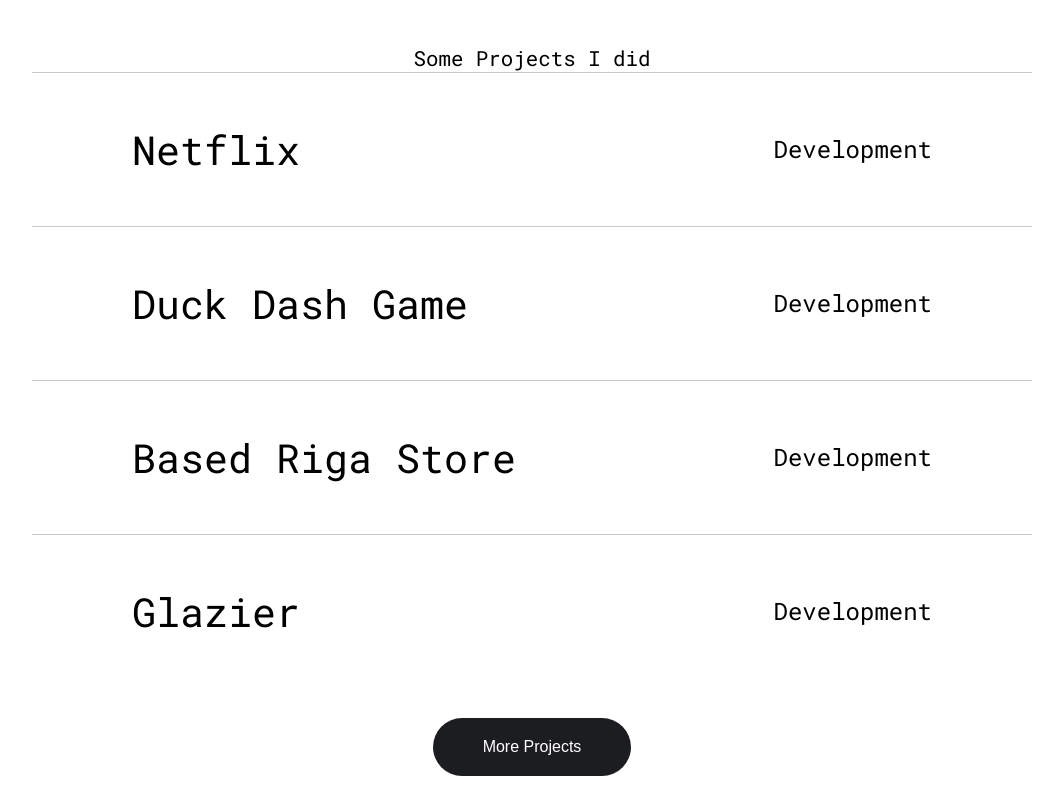
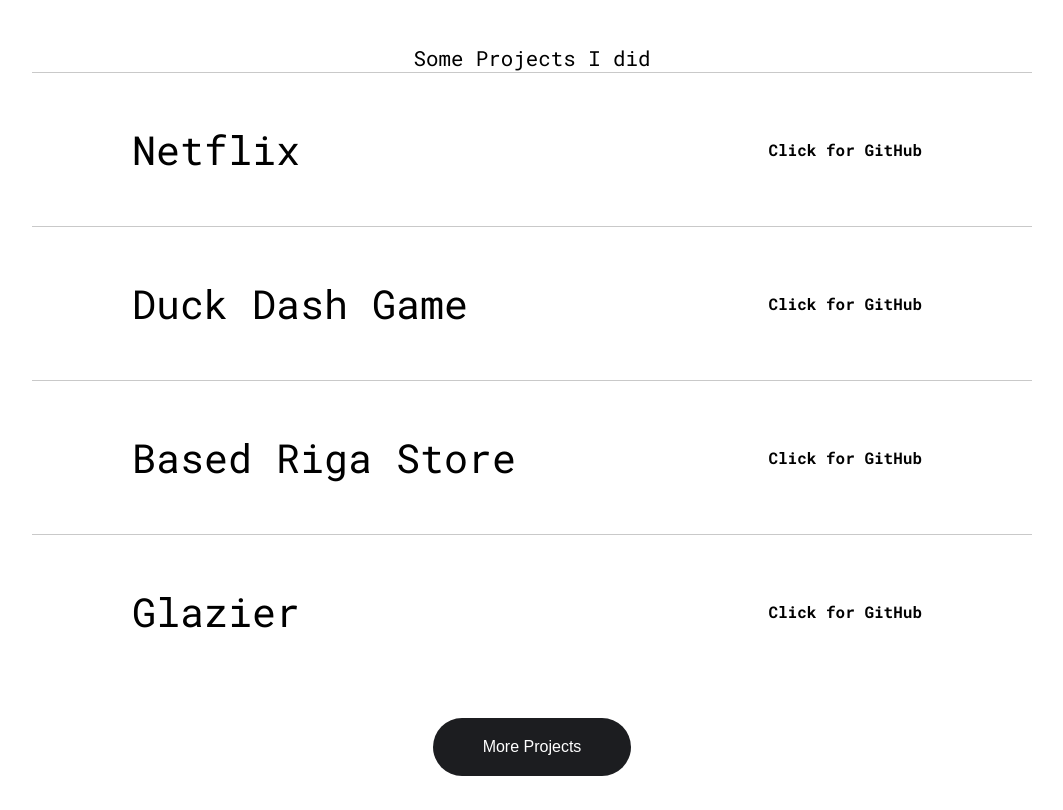
Before and after one commit to nargysc/portfolionrgs, a React (Create React App) app: page / in a window 1280 px wide. Shown: the part 1280-2090 px from the top of the page, without its empty margins (108-1171 px from the left). Built offline with nearby package versions, Linux system fonts and the light colour scheme; a web font is replaced by a local one.

Commit message:
projects component changed

```diff
--- a/src/App.css
+++ b/src/App.css
@@ -29,6 +29,6 @@
   left: 0;
   width: 100%;
   height: 100vh;
-  background-color: #4b414a;
+  background-color: #867ba3;
   transform-origin: top;
 }
--- a/src/App.scss
+++ b/src/App.scss
@@ -33,6 +33,6 @@
     left:0;
     width: 100%;
     height: 100vh;
-    background-color: #4b414a;
+    background-color: #867ba3;
     transform-origin:top ;
 }
--- a/src/Components/ProjectG.css
+++ b/src/Components/ProjectG.css
@@ -52,24 +52,25 @@
 }
 
 .project {
-  position: relative; /* Ensure project div is positioned relatively */
+  position: relative;
 }
 
 .project img {
   display: none;
+  border-radius: 20px;
   background-color: beige;
-  width: 25; /* Initially hide the images */
-  position: absolute; /* Position the image */
-  top: 50%; /* Move the image 50% from the top of the project div */
-  left: 50%; /* Move the image 50% from the left of the project div */
-  transform: translate(-50%, -50%); /* Center the image */
-  max-width: 400px; /* Ensure the image doesn't exceed the size of its container */
-  max-height: 350px; /* Ensure the image doesn't exceed the size of its container */
-  z-index: 2; /* Ensure the image appears above the project div */
+  width: 25%;
+  position: absolute;
+  top: -12%;
+  left: 20%;
+  transform: translate(-50%, -50%);
+  max-width: 400px;
+  max-height: 350px;
+  z-index: 2;
 }
 
 .project:hover img {
-  display: block; /* Reveal the image when hovering over the project div */
+  display: block;
 }
 
 .morepr {
@@ -90,69 +91,13 @@
   border: none;
 }
 
-/*
-.modalContainer1 {
-    display: flex;
-    background-color: darkolivegreen;
-    align-items: center;
-    height: 170%;
-    width: 30%;
-    transform: translate(-50%, -50%);
-    overflow: hidden;
-    z-index: 2;
-    position: absolute;
-    border-radius: 10px;
-    justify-content: center;
-    left: 50%;
-    top:50%;
+.alink {
+  color: black;
+  padding: 10px 10px;
+  border-radius: 50px;
+  font-weight: bold;
 }
 
-.modalContainer2 {
-    display: flex;
-    background-color: rgb(225, 213, 213);
-    align-items: center;
-    height: 170%;
-    width: 30%;
-    border-radius: 10px;
-    transform: translate(-50%, -50%);
-    overflow: hidden;
-    z-index: 2;
-    position: absolute;
-    justify-content: center;
-    left: 50%;
-    top:50%;
+.alink:hover {
+  color: #867ba3;
 }
-
-.modalContainer3 {
-    display: flex;
-    background-color: rgb(0, 46, 83);
-    align-items: center;
-    height: 170%;
-    width: 30%;
-    border-radius: 10px;
-    transform: translate(-50%, -50%);
-    overflow: hidden;
-    z-index: 2;
-    position: absolute;
-    justify-content: center;
-    left: 50%;
-    top:50%;
-}
-
-
-.modalContainer4 {
-    display: flex;
-    background-color: rgb(14, 14, 14);
-    align-items: center;
-    height: 170%;
-    width: 30%;
-    border-radius: 10px;
-    transform: translate(-50%, -50%);
-    overflow: hidden;
-    z-index: 2;
-    position: absolute;
-    justify-content: center;
-    left: 50%;
-    top:50%;
-}
-*/
--- a/src/Components/ProjectG.js
+++ b/src/Components/ProjectG.js
@@ -29,8 +29,15 @@
             onMouseLeave={() => setShowImage1(false)}
           >
             <h3>Netflix</h3>
-            <h4>Development</h4>
-
+            <Magnetic>
+              <a
+                className="alink"
+                href="https://github.com/nargysc/netflixweb"
+                target="_blank morepr"
+              >
+                {t("clickfordemo")}
+              </a>
+            </Magnetic>
             {showImage1 && <img src={IMG1} alt="Netflix" />}
           </div>
           <div
@@ -40,7 +47,17 @@
             onMouseLeave={() => setShowImage2(false)}
           >
             <h3>Duck Dash Game</h3>
-            <h4>Development</h4>
+
+            <Magnetic>
+              <a
+                className="alink"
+                href="https://github.com/nargysc/DuckDashGame"
+                target="_blank"
+                rel="noreferrer"
+              >
+                {t("clickfordemo")}
+              </a>
+            </Magnetic>
             {showImage2 && <img src={IMG2} alt="Duck Dash Game" />}
           </div>
           <div
@@ -50,7 +67,16 @@
             onMouseLeave={() => setShowImage3(false)}
           >
             <h3>Based Riga Store</h3>
-            <h4>Development</h4>
+            <Magnetic>
+              <a
+                className="alink"
+                href="https://github.com/nargysc/BasedRiga"
+                target="_blank"
+                rel="noreferrer"
+              >
+                {t("clickfordemo")}
+              </a>
+            </Magnetic>
             {showImage3 && <img src={IMG3} alt="Based Riga Store" />}
           </div>
           <div
@@ -60,7 +86,16 @@
             onMouseLeave={() => setShowImage4(false)}
           >
             <h3>Glazier</h3>
-            <h4>Development</h4>
+            <Magnetic>
+              <a
+                className="alink"
+                href="https://github.com/nargysc/GlazierS"
+                target="_blank"
+                rel="noreferrer"
+              >
+                {t("clickfordemo")}
+              </a>
+            </Magnetic>
             {showImage4 && <img src={IMG4} alt="Glazier" />}
           </div>
           <Magnetic>
--- a/src/Components/ProjectG.scss
+++ b/src/Components/ProjectG.scss
@@ -57,27 +57,28 @@
 
 
 .project {
-    position: relative; /* Ensure project div is positioned relatively */
+    position: relative;
 }
 
 .project img {
     display: none;
+    border-radius: 20px;
     background-color: beige;
-    width: 25; /* Initially hide the images */
-    position: absolute; /* Position the image */
-    top: 50%; /* Move the image 50% from the top of the project div */
-    left: 50%; /* Move the image 50% from the left of the project div */
-    transform: translate(-50%, -50%); /* Center the image */
-    max-width: 400px; /* Ensure the image doesn't exceed the size of its container */
-    max-height: 350px; /* Ensure the image doesn't exceed the size of its container */
-    z-index: 2; /* Ensure the image appears above the project div */
+    width: 25%;
+    position: absolute;
+    top: -12%;
+    left: 20%;
+    transform: translate(-50%, -50%);
+    max-width: 400px;
+    max-height: 350px;
+    z-index: 2;
 }
 
 
 
 
 .project:hover img {
-    display: block; /* Reveal the image when hovering over the project div */
+    display: block;
 }
 
 .morepr {
@@ -96,69 +97,14 @@
     color: white;
     border: none;
 }
-/*
-.modalContainer1 {
-    display: flex;
-    background-color: darkolivegreen;
-    align-items: center;
-    height: 170%;
-    width: 30%;
-    transform: translate(-50%, -50%);
-    overflow: hidden;
-    z-index: 2;
-    position: absolute;
-    border-radius: 10px;
-    justify-content: center;
-    left: 50%;
-    top:50%;
+
+.alink  {
+    color: black;
+    padding: 10px 10px;
+    border-radius: 50px;
+    font-weight: bold;
 }
 
-.modalContainer2 {
-    display: flex;
-    background-color: rgb(225, 213, 213);
-    align-items: center;
-    height: 170%;
-    width: 30%;
-    border-radius: 10px;
-    transform: translate(-50%, -50%);
-    overflow: hidden;
-    z-index: 2;
-    position: absolute;
-    justify-content: center;
-    left: 50%;
-    top:50%;
+.alink:hover {
+    color: #867ba3;
 }
-
-.modalContainer3 {
-    display: flex;
-    background-color: rgb(0, 46, 83);
-    align-items: center;
-    height: 170%;
-    width: 30%;
-    border-radius: 10px;
-    transform: translate(-50%, -50%);
-    overflow: hidden;
-    z-index: 2;
-    position: absolute;
-    justify-content: center;
-    left: 50%;
-    top:50%;
-}
-
-
-.modalContainer4 {
-    display: flex;
-    background-color: rgb(14, 14, 14);
-    align-items: center;
-    height: 170%;
-    width: 30%;
-    border-radius: 10px;
-    transform: translate(-50%, -50%);
-    overflow: hidden;
-    z-index: 2;
-    position: absolute;
-    justify-content: center;
-    left: 50%;
-    top:50%;
-}
-*/
--- a/src/locales/de/translation.json
+++ b/src/locales/de/translation.json
@@ -8,6 +8,7 @@
     "combi":"Die Kombination meiner Leidenschaft für Design, Code und Kaffee positioniert mich an einem einzigartigen Ort auf der Welt.",
     "aboutbutton":"Über Mich",
     "someproject":"Einige ausgewählte Projekte, die ich gemacht habe",
-    "moreproject":"Weitere Projekte"
+    "moreproject":"Weitere Projekte",
+    "clickfordemo":"Klicken Sie für GitHub Code"
 
 }
--- a/src/locales/en/translation.json
+++ b/src/locales/en/translation.json
@@ -8,7 +8,10 @@
           "combi":"The combination of my passion for design, code, and coffee positions me in a unique place in the world.",
               "aboutbutton":"About Me",
               "someproject":"Some Projects I did",
-              "moreproject":"More Projects"
+              "moreproject":"More Projects",
+                  "clickfordemo":"Click for GitHub"
+
+
 
 
 }
--- a/src/transition.js
+++ b/src/transition.js
@@ -15,10 +15,10 @@
 
       <motion.div
         className="slide-out"
-        initial={{ scaleY: 1 }}
+        initial={{ scaleY: 0 }}
         animate={{ scaleY: 0 }}
-        exit={{ scaleY: 0 }}
-        transition={{ duration: 0.5, ease: [0.22, 1, 0.36, 1] }}
+        exit={{ scaleY: 1 }}
+        transition={{ duration: 1, ease: [0.22, 1, 0.36, 1] }}
       />
     </>
   );
```
